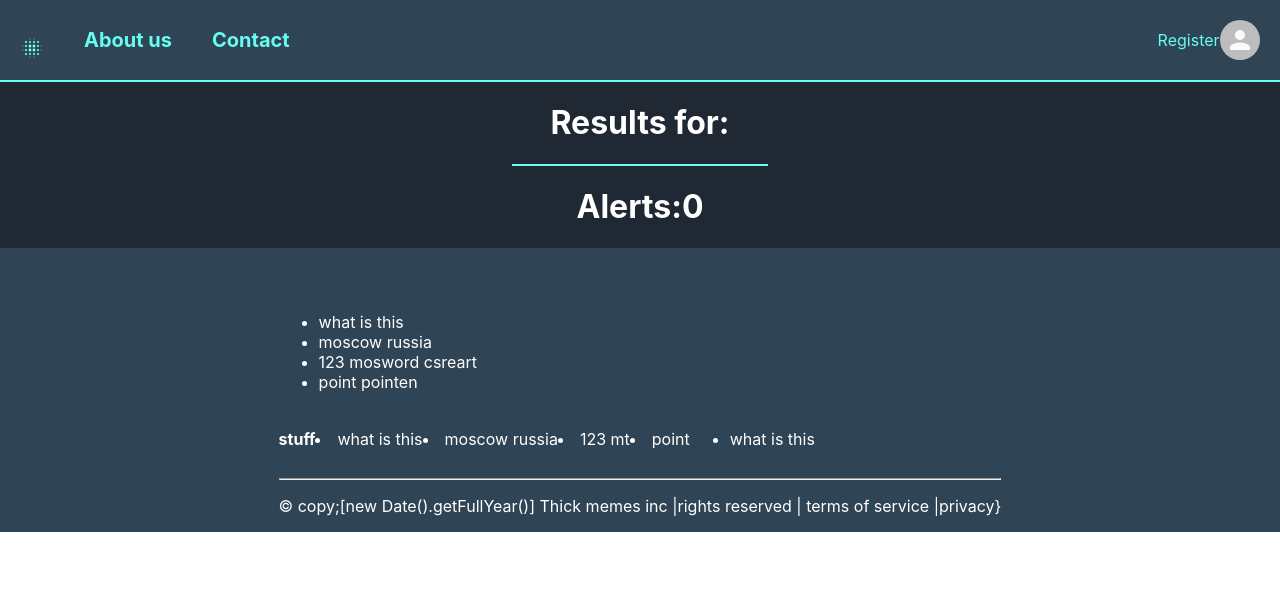
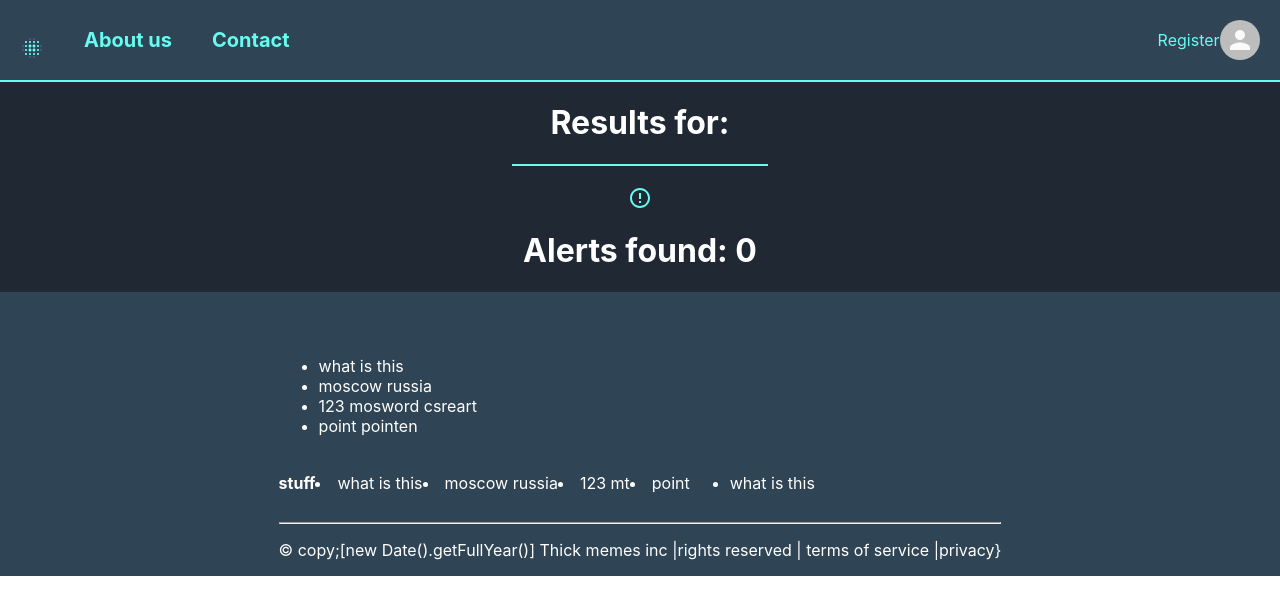
Before and after one commit to ntobar/givebackhacks-project, a React (Create React App) app in the folder avoidware/: page /results in a window 1280 px wide. Shown: the top 614 px of the page. Built offline with nearby package versions, Linux system fonts and the light colour scheme.

Commit message:
added alert icon

```diff
--- a/avoidware/src/components/Result/Result.js
+++ b/avoidware/src/components/Result/Result.js
@@ -4,6 +4,8 @@ import OfflineBoltIcon from "@material-ui/icons/OfflineBolt";
 import ArrowForwardIosIcon from "@material-ui/icons/ArrowForwardIos";
 import ReactCardFlip from "react-card-flip";
 import ScrollToBottom from "react-scroll-to-bottom";
+import ErrorIcon from "@material-ui/icons/Error";
+import BuildIcon from "@material-ui/icons/Build";
 
 function Result({
   alert,
@@ -72,6 +74,7 @@ function Result({
         </div>
 
         <div className="v_sol">
+          <BuildIcon className="icon" />
           <h3>Solution</h3>
           <div dangerouslySetInnerHTML={{ __html: solution }}></div>
         </div>
--- a/avoidware/src/components/Results/Results.css
+++ b/avoidware/src/components/Results/Results.css
@@ -23,3 +23,7 @@
 .url {
   color: #66fcf1;
 }
+
+.icon {
+  margin-top: 20px;
+}
--- a/avoidware/src/components/Results/Results.js
+++ b/avoidware/src/components/Results/Results.js
@@ -1,6 +1,8 @@
 import React, { useEffect } from "react";
 import "./Results.css";
 import Result from "../Result/Result";
+import ErrorIcon from "@material-ui/icons/Error";
+import ErrorOutlineIcon from "@material-ui/icons/ErrorOutline";
 import { useHistory, useLocation } from "react-router-dom";
 import { useStateValue } from "../../StateProvider";
 
@@ -38,7 +40,8 @@ function Results() {
         <h1>Results for:</h1>
         <h2 className="url">{url}</h2>
       </div>
-      <h1>Alerts:{alertList.length} </h1>
+      <ErrorOutlineIcon className="icon" />
+      <h1>Alerts found: {alertList.length} </h1>
 
       {alertList?.map((item) => (
         <Result
```
